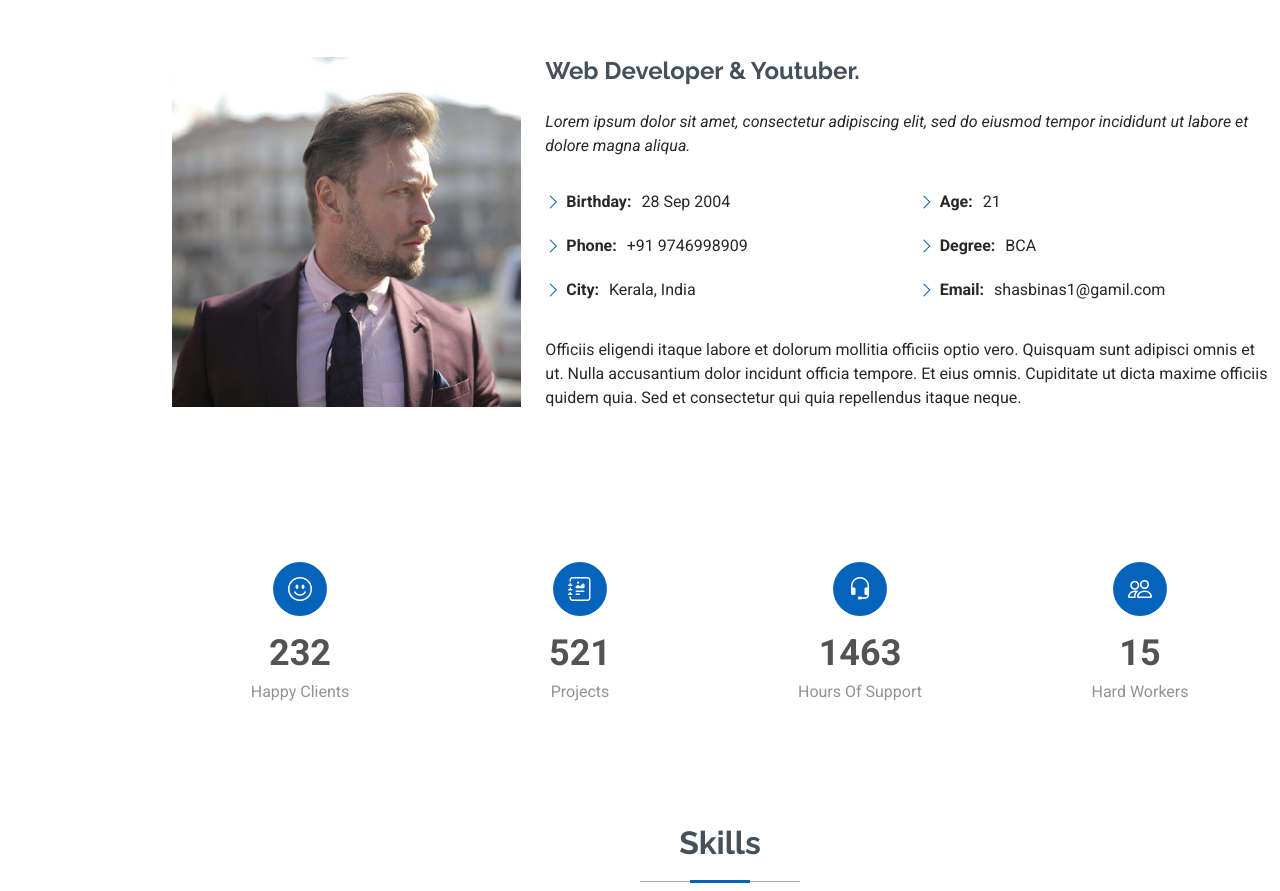
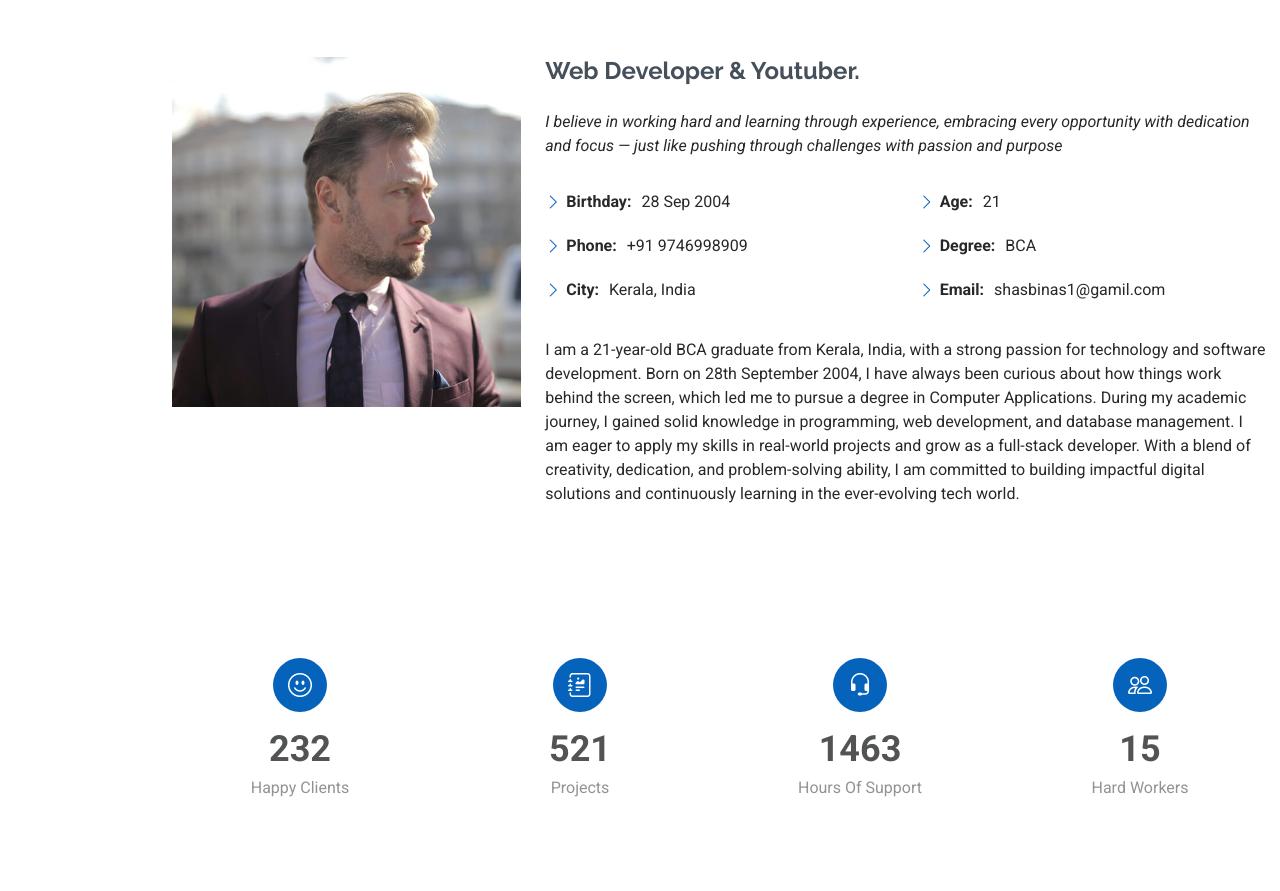
Before and after one commit to shasbinas/personal-website, a plain HTML site: page index.html in a window 1280 px wide. Shown: the part 1037-1928 px from the top of the page. Drawn offline with Linux system fonts and the light colour scheme.

```diff
--- a/index.html
+++ b/index.html
@@ -150,8 +150,7 @@
             <div class="col-lg-8 content">
               <h2>Web Developer &amp; Youtuber.</h2>
               <p class="fst-italic py-3">
-                Lorem ipsum dolor sit amet, consectetur adipiscing elit, sed do
-                eiusmod tempor incididunt ut labore et dolore magna aliqua.
+                 I believe in working hard and learning through experience, embracing every opportunity with dedication and focus — just like pushing through challenges with passion and purpose
               </p>
               <div class="row">
                 <div class="col-lg-6">
@@ -188,11 +187,7 @@
                 </div>
               </div>
               <p class="py-3">
-                Officiis eligendi itaque labore et dolorum mollitia officiis
-                optio vero. Quisquam sunt adipisci omnis et ut. Nulla
-                accusantium dolor incidunt officia tempore. Et eius omnis.
-                Cupiditate ut dicta maxime officiis quidem quia. Sed et
-                consectetur qui quia repellendus itaque neque.
+               I am a 21-year-old BCA graduate from Kerala, India, with a strong passion for technology and software development. Born on 28th September 2004, I have always been curious about how things work behind the screen, which led me to pursue a degree in Computer Applications. During my academic journey, I gained solid knowledge in programming, web development, and database management. I am eager to apply my skills in real-world projects and grow as a full-stack developer. With a blend of creativity, dedication, and problem-solving ability, I am committed to building impactful digital solutions and continuously learning in the ever-evolving tech world.
               </p>
             </div>
           </div>
```
